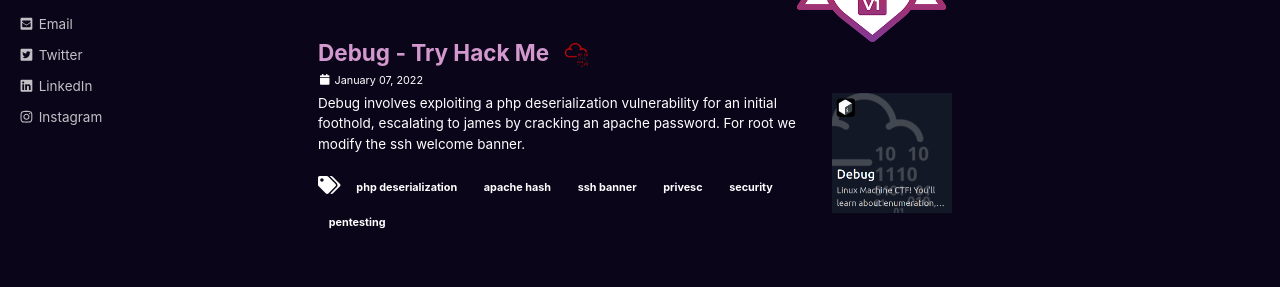
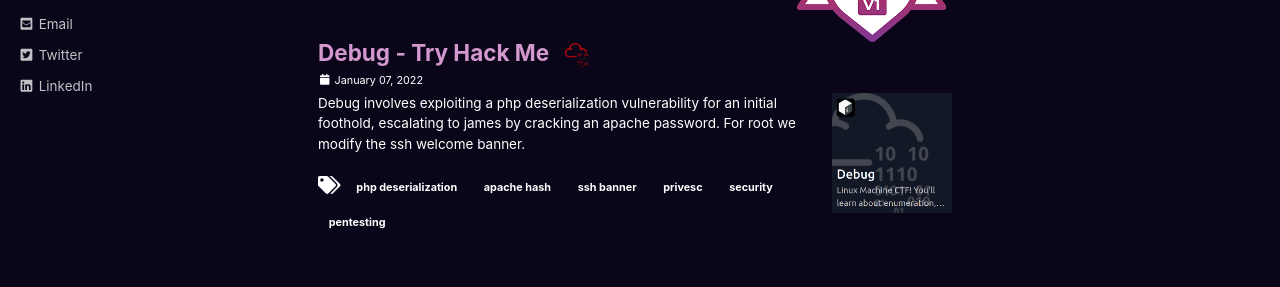
Before and after one commit to miaulez/miaulez.github.io, a Jekyll site: the page built from index.html, in a window 1280 px wide. Shown: the part 291-578 px from the top of the page. Built offline with Jekyll 4.4.1, drawn with Linux system fonts in a browser that asks for light colours; cached includes are drawn as plain includes; a script that is not in the unit is left out; the list of posts is cut into pages by our own code.

Commit message:
Update _config.yml

```diff
--- a/_config.yml
+++ b/_config.yml
@@ -16,11 +16,11 @@
 
 # Site Settings
 locale                   : "en-US"
-title                    : "miaulez.rocks"
+title                    : "miaulez.io"
 title_separator          : "-"
 name                     : "Miaulez"
-description              : "Ethical Hacking, Penetration Testing, Security, CTFs and more."
-url                      : "https://miaulez.rocks" # the base hostname & protocol for your site e.g. "https://mmistakes.github.io"
+description              : "Cyber Security, Ethical Hacking, Penetration Testing, Security, CTFs and more."
+url                      : "https://miaulez.io" # the base hostname & protocol for your site e.g. "https://mmistakes.github.io"
 baseurl                  : # the subpath of your site, e.g. "/blog"
 repository               : "miaulez/miaulez.github.io" # GitHub username/repo-name e.g. "mmistakes/minimal-mistakes"
 logo                     : "/assets/images/masthead.gif"
@@ -118,7 +118,7 @@
   gitlab           :
   google_plus      :
   keybase          :
-  instagram        : "miaulez_sec"
+  #instagram        : "miaulez_sec"
   lastfm           :
   linkedin         : "lacatus-lucian-7a6a17221"
   pinterest        :
```
